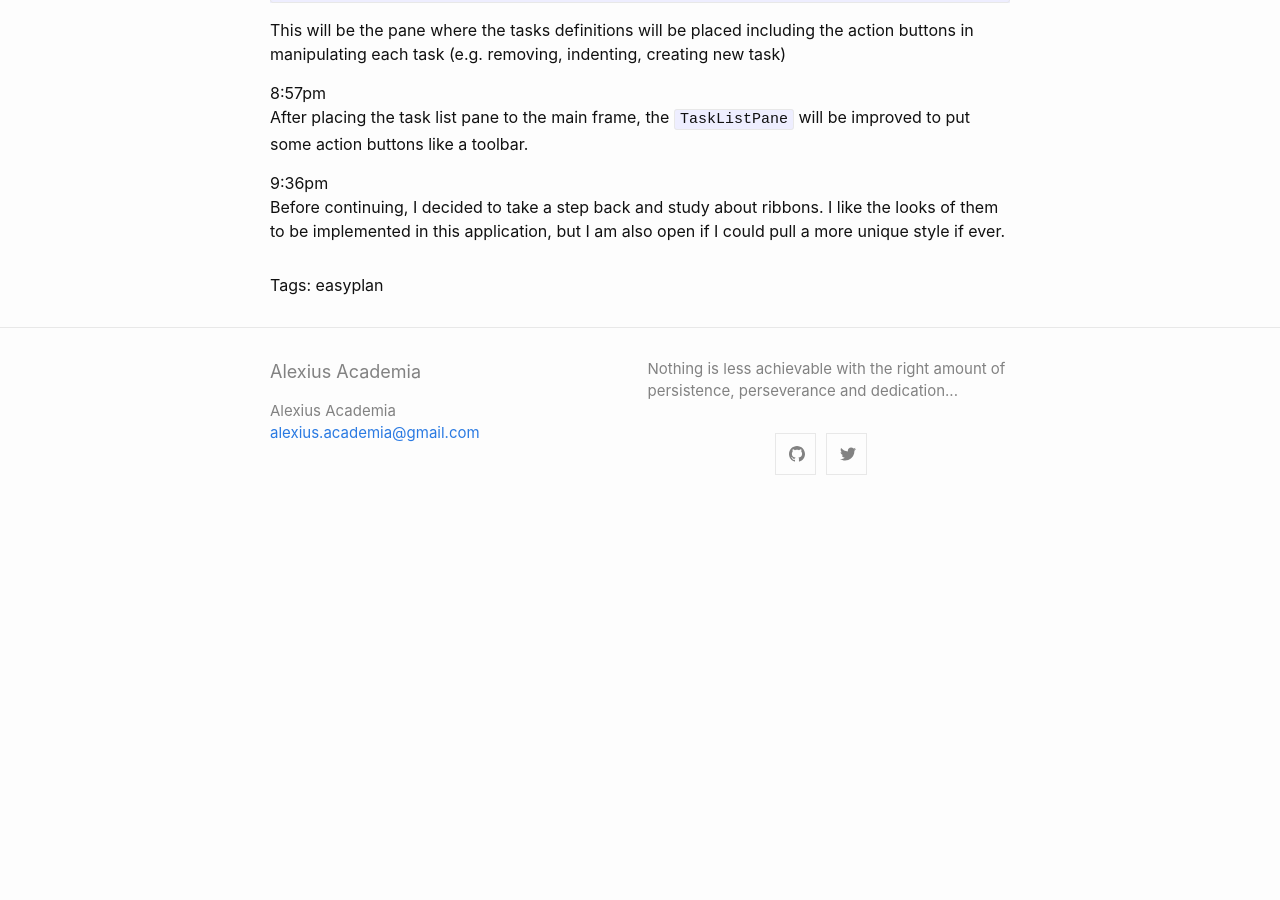
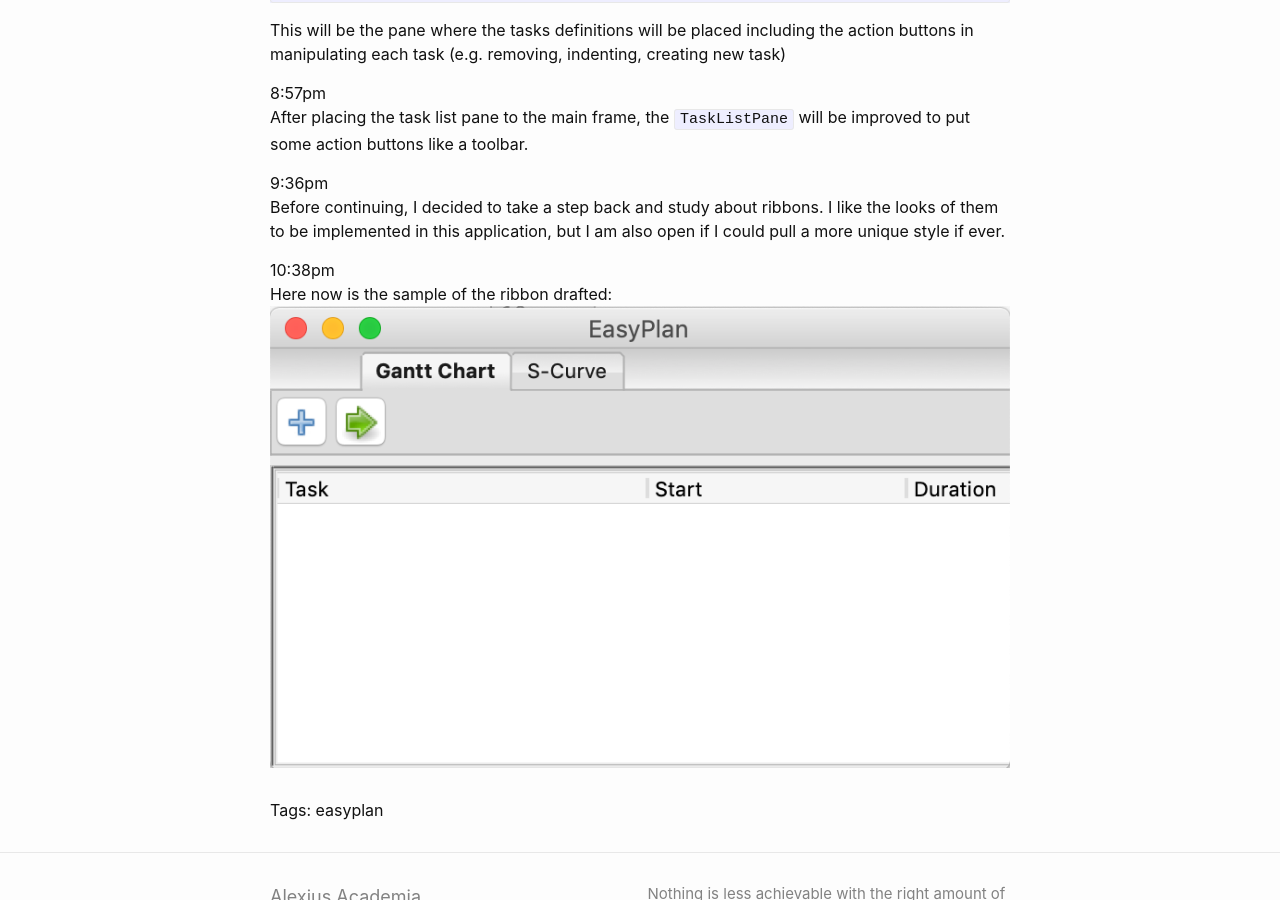
Before and after one commit to alexiusacademia/alexiusacademia.github.io, a Jekyll site: the page built from _posts/2019-06-08-easyplan-day3.md, in a window 1280 px wide and 900 px high, scrolled down 1070 px. Built offline with Jekyll 4.4.1, drawn with Linux system fonts in a browser that asks for light colours; comment, search, counter and statistics services are not loaded; before the commit the page ends 1575 px from its top, so only the background shows below that.

Commit message:
Added preview of the ribbon.

```diff
--- a/_posts/2019-06-08-easyplan-day3.md
+++ b/_posts/2019-06-08-easyplan-day3.md
@@ -39,3 +39,7 @@
 
 9:36pm
 Before continuing, I decided to take a step back and study about ribbons. I like the looks of them to be implemented in this application, but I am also open if I could pull a more unique style if ever.
+
+10:38pm
+Here now is the sample of the ribbon drafted:
+![alt text](/../assets/images/easyplan/day3/ribbon_preview.png "Ribbon preview")
```
Also changed, not shown: assets/images/easyplan/day3/ribbon_preview.png (added).
